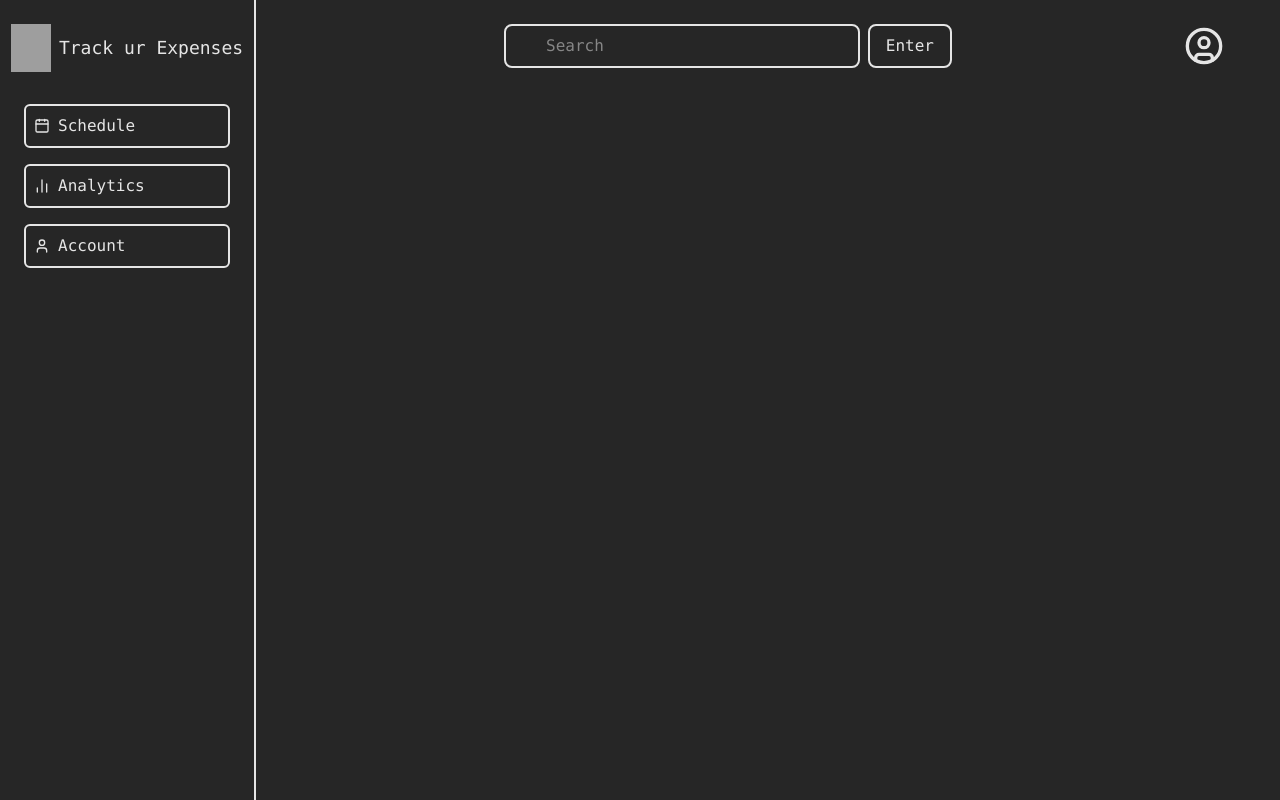
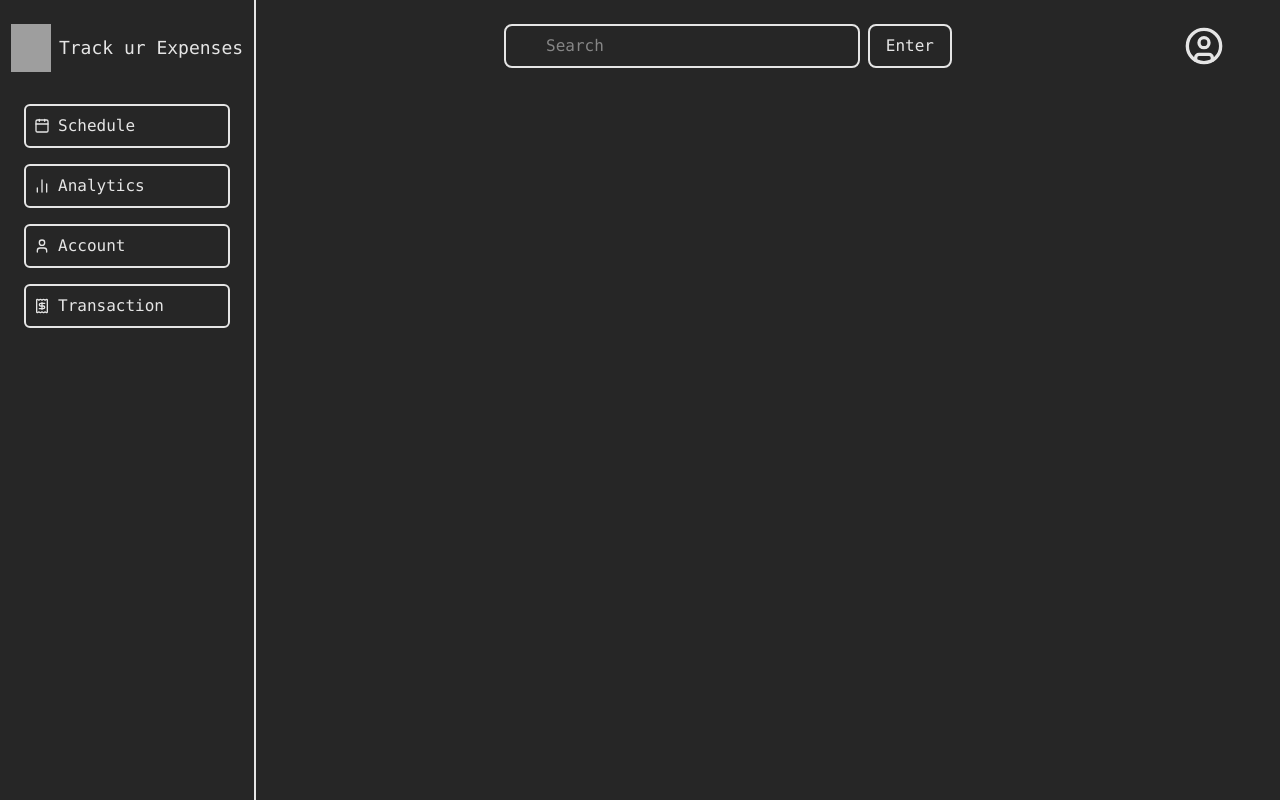
Before and after one commit to Ein-shen/Finance_tracker, a React (Vite) app in the folder client/: page /dashboard in a window 1280 px wide. Built offline with nearby package versions, Linux system fonts and the light colour scheme; no server answers; grey boxes are pictures that could not be loaded.

Commit message:
added 3 files in order to build the desired functions

```diff
--- a/client/src/App.jsx
+++ b/client/src/App.jsx
@@ -5,6 +5,10 @@ import { Home } from './pages/Home'
 import { Dashboard } from './pages/user/Dashboard'
 import { Login } from './pages/user/Login'
 import { Signup } from './pages/user/Signup'
+import { Transaction } from './pages/user/Transaction'
+import { Account } from './pages/user/Account.jsx'
+import { Schedule } from './pages/user/Schedule.jsx'
+import { Analytics } from './pages/user/Analytics.jsx'
 
 
 function App() {
@@ -14,6 +18,11 @@ function App() {
       <Route path="/dashboard" element={<Dashboard />} />
       <Route path="/login" element={<Login />} />
       <Route path="/signup" element={<Signup />} />
+      <Route path="/transaction" element={<Transaction />} />
+      <Route path="/account" element={<Account />} />
+      <Route path="/schedule" element={<Schedule />} />
+      <Route path="/analytics" element={<Analytics />} />
+
     </Routes>
   )
 }
--- /dev/null
+++ b/client/src/pages/user/Account.jsx
@@ -0,0 +1,7 @@
+import React from 'react'
+
+export const Account = () => {
+  return (
+    <div>Account</div>
+  )
+}
--- /dev/null
+++ b/client/src/pages/user/Analytics.jsx
@@ -0,0 +1,7 @@
+import React from 'react'
+
+export const Analytics = () => {
+  return (
+    <div>Analytics</div>
+  )
+}
--- a/client/src/pages/user/Dashboard.jsx
+++ b/client/src/pages/user/Dashboard.jsx
@@ -1,6 +1,11 @@
 import React from 'react'
 import { Upperbar } from './Upperbar'
 import { Sidebar } from './Sidebar'
+import { Transaction } from './Transaction'
+import { Account } from './Account.jsx'
+import { Schedule } from './Schedule.jsx'
+import { Analytics } from './Analytics.jsx'
+
 
 export const Dashboard = () => {
   return (
@@ -11,6 +16,7 @@ export const Dashboard = () => {
         <Sidebar />
         <Upperbar/>
 
+
       </div>
     </div>
   )
--- /dev/null
+++ b/client/src/pages/user/Schedule.jsx
@@ -0,0 +1,7 @@
+import React from 'react'
+
+export const Schedule = () => {
+  return (
+    <div>Schedule</div>
+  )
+}
--- a/client/src/pages/user/Sidebar.jsx
+++ b/client/src/pages/user/Sidebar.jsx
@@ -1,13 +1,17 @@
 import React from 'react'
-import { Calendar, BarChart2, User } from 'lucide-react'
+import { Calendar, BarChart2, User, Receipt } from 'lucide-react'
+import { useNavigate } from 'react-router-dom'
 
 const navItems = [
-  { label: 'Schedule', icon: Calendar },
-  { label: 'Analytics', icon: BarChart2 },
-  { label: 'Account', icon: User },
+  { label: 'Schedule', icon: Calendar, path: '/schedule' },
+  { label: 'Analytics', icon: BarChart2, path: '/analytics' },
+  { label: 'Account', icon: User, path: '/account' },
+  { label: 'Transaction', icon: Receipt, path: '/transaction' },
 ]
 
 export const Sidebar = () => {
+  const navigate = useNavigate()
+
   return (
     <div
       className='h-screen w-64 border-r-2 fixed left-0 flex flex-col items-center text-center space-y-2'
@@ -18,11 +22,11 @@ export const Sidebar = () => {
         <h1 className='font-mono text-lg'>Track ur Expenses</h1>
       </div>
 
-
       <div className='w-full space-y-4 px-6'>
-      {navItems.map(({ label, icon: Icon }) => (
+        {navItems.map(({ label, icon: Icon, path }) => (
           <button
             key={label}
+            onClick={() => navigate(path)}
             className='w-full flex items-center gap-2 font-mono text-md rounded-md p-2 hover:bg-gray-100 hover:text-black hover:border-2 border-black'
             style={{ border: '2px solid var(--text-color)' }}
           >
```
Lines whose indentation alone changed are shown as unchanged.
